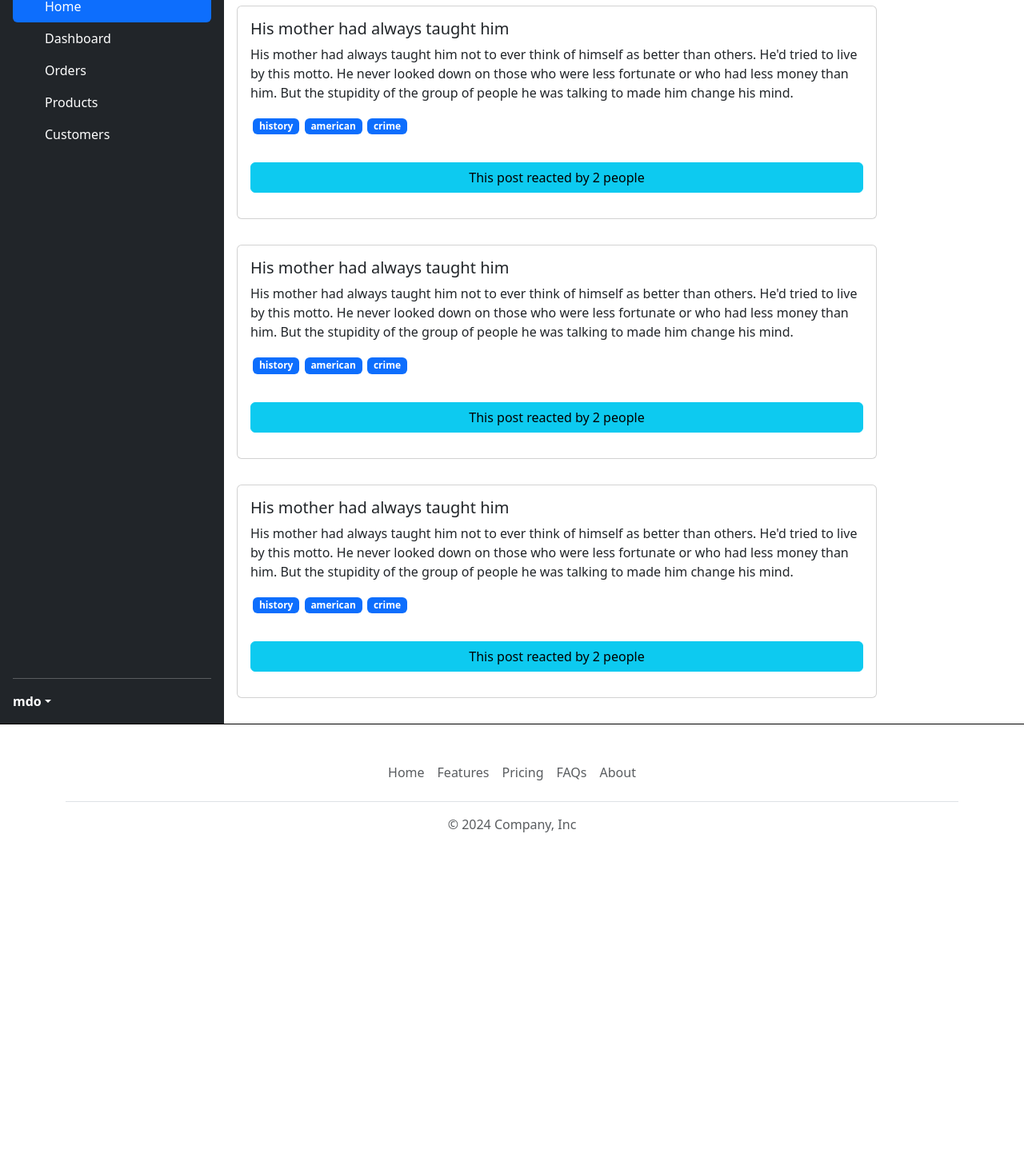
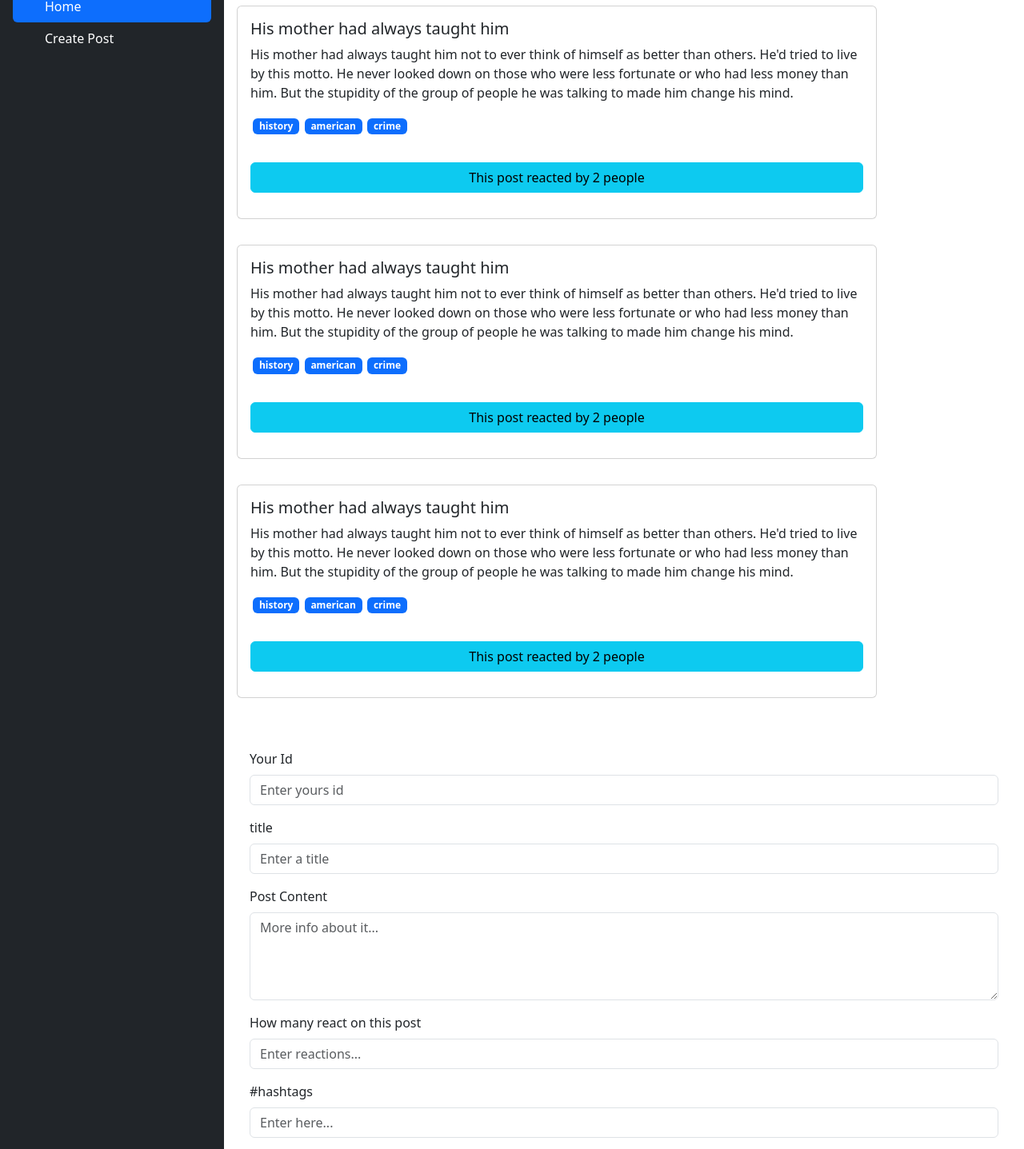
Before and after one commit to tech-deepakk/Social-Thought-App, a React (Vite) app: page / in a window 1280 px wide. Shown: the part 97-1534 px from the top of the page at 80% size. Before the commit the page ends 1196 px from the top, so only its background shows below. Built offline with nearby package versions, Linux system fonts and the light colour scheme.

Commit message:
add craete post comp and some css

```diff
--- a/src/App.jsx
+++ b/src/App.jsx
@@ -2,6 +2,7 @@ import Header from "./components/Header";
 import Footer from "./components/Footer";
 import SideBar from "./components/SideBar";
 import PostList from "./components/PostList";
+import CreatePost from "./components/CreatePost";
 function App() {
   return (
     <>
@@ -10,6 +11,7 @@ function App() {
         <div className="contant-container">
           <Header></Header>
           <PostList></PostList>
+          <CreatePost> </CreatePost>
         </div>
       </div>
       <Footer></Footer>
--- /dev/null
+++ b/src/components/CreatePost.jsx
@@ -0,0 +1,67 @@
+function CreatePost() {
+  return (
+    <form className="createPost-cointainer">
+      <div className="mb-3">
+        <label htmlFor="user-id" className="form-label">
+          Your Id
+        </label>
+        <input
+          type="text"
+          className="form-control"
+          id="user-id"
+          placeholder="Enter yours id"
+        />
+      </div>
+      <div className="mb-3">
+        <label htmlFor="post-input-title" className="form-label">
+          title
+        </label>
+        <input
+          type="text"
+          className="form-control"
+          id="post-input-title"
+          placeholder="Enter a title"
+        />
+      </div>
+      <div className="mb-3">
+        <label htmlFor="post-input-body" className="form-label">
+          Post Content
+        </label>
+        <textarea
+          rows={4}
+          type="text"
+          className="form-control"
+          id="post-input-body"
+          placeholder="More info about it..."
+        />
+      </div>
+      <div className="mb-3">
+        <label htmlFor="post-reaction" className="form-label">
+          How many react on this post
+        </label>
+        <input
+          type="text"
+          className="form-control"
+          id="post-reaction"
+          placeholder="Enter reactions... "
+        />
+      </div>
+      <div className="mb-3">
+        <label htmlFor="post-tags" className="form-label">
+          #hashtags
+        </label>
+        <input
+          type="text"
+          className="form-control"
+          id="post-tags"
+          placeholder="Enter here... "
+        />
+      </div>
+      <button type="submit" className="btn btn-primary">
+        Post
+      </button>
+    </form>
+  );
+}
+
+export default CreatePost;
--- a/src/components/SideBar.jsx
+++ b/src/components/SideBar.jsx
@@ -28,31 +28,7 @@ function SideBar() {
             <svg className="bi pe-none me-2" width="16" height="16">
               <use xlinkHref="#speedometer2"></use>
             </svg>
-            Dashboard
-          </a>
-        </li>
-        <li>
-          <a href="#" className="nav-link text-white">
-            <svg className="bi pe-none me-2" width="16" height="16">
-              <use xlinkHref="#table"></use>
-            </svg>
-            Orders
-          </a>
-        </li>
-        <li>
-          <a href="#" className="nav-link text-white">
-            <svg className="bi pe-none me-2" width="16" height="16">
-              <use xlinkHref="#grid"></use>
-            </svg>
-            Products
-          </a>
-        </li>
-        <li>
-          <a href="#" className="nav-link text-white">
-            <svg className="bi pe-none me-2" width="16" height="16">
-              <use xlinkHref="#people-circle"></use>
-            </svg>
-            Customers
+            Create Post
           </a>
         </li>
       </ul>
--- a/src/index.css
+++ b/src/index.css
@@ -19,3 +19,6 @@
   width: 100%;
   margin-top: 2rem;
 }
+.createPost-cointainer {
+  padding: 2rem 2rem;
+}
```
